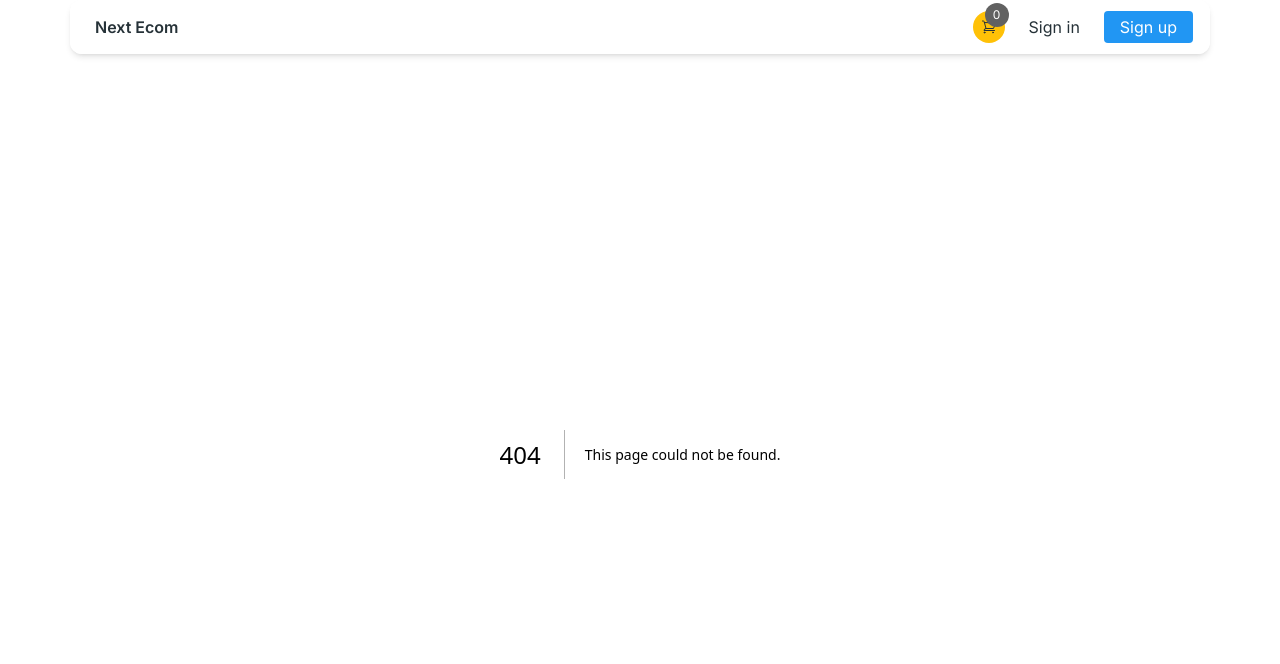
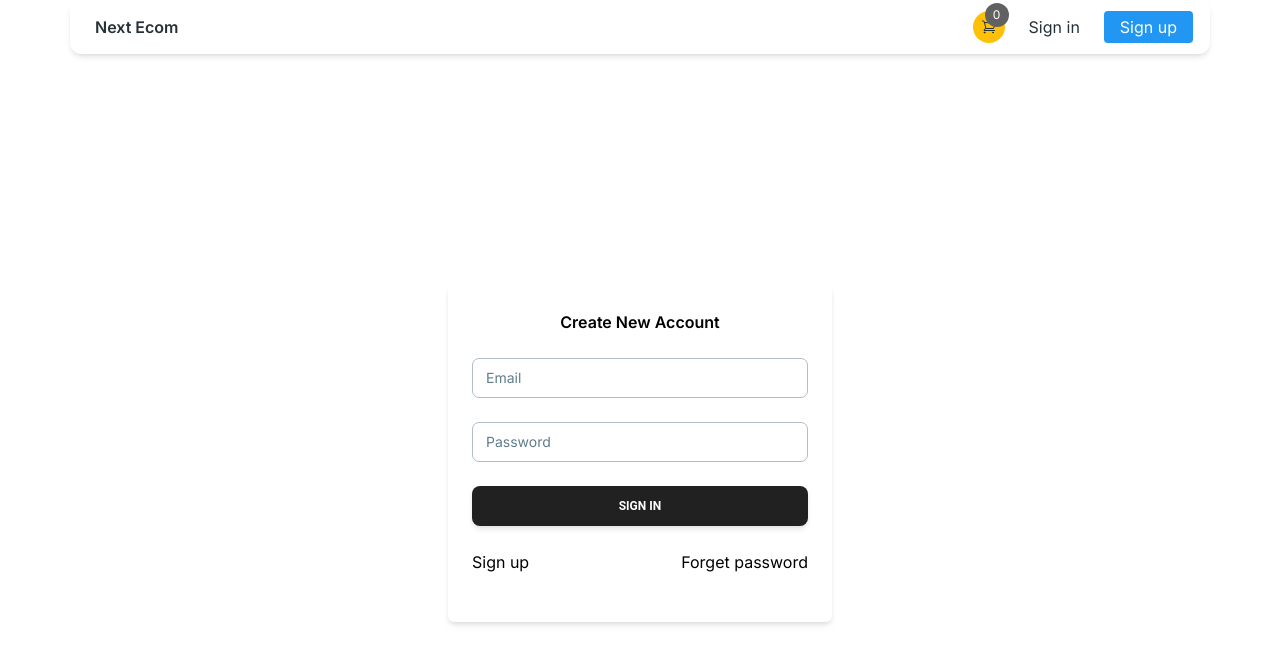
Before and after one commit to Me-JJ/Next-Ecom_2, a Next.js app: page /auth/signin in a window 1280 px wide. Before the commit this address had no page. Shown: the top 664 px of the page. Built offline with nearby package versions, Linux system fonts and the light colour scheme.

Commit message:
sign in using next auth credentials donee

```diff
--- /dev/null
+++ b/app/api/auth/[...nextauth]/route.ts
@@ -0,0 +1,33 @@
+import NextAuth, { NextAuthOptions } from "next-auth";
+import CredentialsProvider from "next-auth/providers/credentials";
+import { SignInCredentials } from "@app/types";
+
+const authOptions: NextAuthOptions = {
+  providers: [
+    CredentialsProvider({
+      name: "Creds",
+      credentials: {},
+      async authorize(credentials, req) {
+        console.log("route next-auth->", credentials);
+
+        const { email, password } = credentials as SignInCredentials;
+        //send req to you api route to sign in and send err n success
+        const { user, error } = await fetch(
+          "http://localhost:3000/api/users/signin",
+          {
+            method: "POST",
+            body: JSON.stringify({ email, password }),
+          }
+        ).then(async (res) => await res.json());
+
+        if (error) throw new Error(error);
+
+        return { id: user.id };
+      },
+    }),
+  ],
+};
+
+const handler = NextAuth(authOptions);
+
+export { handler as GET, handler as POST };
--- /dev/null
+++ b/app/api/users/signin/route.ts
@@ -0,0 +1,31 @@
+import startDb from "@/app/lib/db";
+import UserModel from "@/app/models/userModel";
+import { SignInCredentials } from "@/app/types";
+import { NextResponse } from "next/server";
+
+export const POST = async (req: Request) => {
+  const { email, password } = (await req.json()) as SignInCredentials;
+
+  console.log("route signin->", email, password);
+  if (!email || !password)
+    return NextResponse.json({
+      error: "Invalid request, email and password are missing",
+    });
+
+  await startDb();
+
+  const user = await UserModel.findOne({ email });
+  if (!user) return NextResponse.json({ error: "Email mismatch!" });
+
+  const passwordMatch = await user.comparePassword(password);
+  if (!passwordMatch) return NextResponse.json({ error: "Password mismatch!" });
+
+  return NextResponse.json({
+    user: {
+      id: user._id.toString(),
+      name: user.name,
+      avatar: user.avatar?.url,
+      role: user.role,
+    },
+  });
+};
--- /dev/null
+++ b/app/auth/signin/page.tsx
@@ -0,0 +1,90 @@
+"use client";
+
+import { XMarkIcon } from "@heroicons/react/24/outline";
+import { Button, Input } from "@material-tailwind/react";
+import AuthFormContainer from "@components/AuthFormContainer";
+import { filterFormikErrors } from "@/app/utils/formikHelpers";
+import React from "react";
+import { useFormik } from "formik";
+import Link from "next/link";
+import * as yup from "yup";
+import { signIn } from "next-auth/react";
+
+const validationSchema = yup.object().shape({
+  email: yup.string().email("Invalid email").required("Email is required"),
+  password: yup
+    .string()
+    .min(6, "Password must be at least 6 characters")
+    .required("Password is required"),
+});
+
+export default function SignIn() {
+  const {
+    values,
+    isSubmitting,
+    touched,
+    errors,
+    handleSubmit,
+    handleBlur,
+    handleChange,
+  } = useFormik({
+    initialValues: { email: "", password: "" },
+    validationSchema,
+    onSubmit: async (values, actions) => {
+      await signIn("credentials", { ...values });
+    },
+  });
+
+  const errorsToRender = filterFormikErrors(errors, touched, values);
+
+  type valueKeys = keyof typeof values;
+
+  const { email, password } = values;
+  const error = (name: valueKeys) => {
+    return errors[name] && touched[name] ? true : false;
+  };
+
+  return (
+    <AuthFormContainer title="Create New Account" onSubmit={handleSubmit}>
+      <Input
+        name="email"
+        label="Email"
+        value={email}
+        onChange={handleChange}
+        onBlur={handleBlur}
+        error={error("email")}
+        crossOrigin={undefined}
+      />
+      <Input
+        name="password"
+        label="Password"
+        value={password}
+        onChange={handleChange}
+        onBlur={handleBlur}
+        error={error("password")}
+        type="password"
+        crossOrigin={undefined}
+      />
+      <Button type="submit" className="w-full" disabled={isSubmitting}>
+        Sign in
+      </Button>
+      <div className="flex items-center justify-between">
+        <Link href="/auth/signup">Sign up</Link>
+        <Link href="/auth/forget-password">Forget password</Link>
+      </div>
+      <div className="">
+        {errorsToRender.map((item) => {
+          return (
+            <div
+              key={item}
+              className="space-x-1 flex items-center text-red-500"
+            >
+              <XMarkIcon className="w-4 h-4" />
+              <p className="text-xs">{item}</p>
+            </div>
+          );
+        })}
+      </div>
+    </AuthFormContainer>
+  );
+}
--- a/app/auth/signup/page.tsx
+++ b/app/auth/signup/page.tsx
@@ -8,6 +8,7 @@ import { useFormik } from "formik";
 import * as yup from "yup";
 import { filterFormikErrors } from "@/app/utils/formikHelpers";
 import { toast } from "react-toastify";
+import Link from "next/link";
 
 const validationSchema = yup.object().shape({
   name: yup.string().required("Name is required"),
@@ -57,6 +58,12 @@ export default function SignUp() {
 
   const { email, name, password } = values;
 
+  type valueKeys = keyof typeof values;
+  //material tailwind and formik check docs
+  const error = (name: valueKeys) => {
+    return errors[name] && touched[name] ? true : false;
+  };
+
   return (
     <AuthFormContainer title="Create New Account" onSubmit={handleSubmit}>
       <Input
@@ -66,6 +73,7 @@ export default function SignUp() {
         onChange={handleChange}
         onBlur={handleBlur}
         value={name}
+        error={error("name")}
       />
       <Input
         name="email"
@@ -74,6 +82,7 @@ export default function SignUp() {
         onChange={handleChange}
         onBlur={handleBlur}
         value={email}
+        error={error("email")}
       />
       <Input
         name="password"
@@ -83,10 +92,17 @@ export default function SignUp() {
         onChange={handleChange}
         onBlur={handleBlur}
         value={password}
+        error={error("password")}
       />
       <Button type="submit" className="w-full" disabled={isSubmitting}>
         Sign up
       </Button>
+
+      <div className="flex items-center justify-between">
+        <Link href="/auth/signin">Sign In</Link>
+        <Link href="/auth/forget-password">Forget password</Link>
+      </div>
+
       <div className="">
         {formErrors.map((err) => {
           return (
--- a/app/models/userModel.ts
+++ b/app/models/userModel.ts
@@ -6,7 +6,7 @@ interface UserDocument extends Document {
   name: string;
   password: string;
   role: "admin" | "user";
-  avatar: { url: string; id: string };
+  avatar?: { url: string; id: string };
   verified: boolean;
 }
 
--- a/app/types/index.ts
+++ b/app/types/index.ts
@@ -10,6 +10,11 @@ export interface NewUserRequest {
   password: string;
 }
 
+export interface SignInCredentials {
+  email: string;
+  password: string;
+}
+
 export interface EmailVerifyRequest {
   token: string;
   userId: string;
--- a/next.config.js
+++ b/next.config.js
@@ -1,4 +1,8 @@
 /** @type {import('next').NextConfig} */
-const nextConfig = {}
+const nextConfig = {
+  experimental: {
+    serverActions: true,
+  },
+};
 
-module.exports = nextConfig
+module.exports = nextConfig;
--- a/package.json
+++ b/package.json
@@ -9,6 +9,7 @@
     "lint": "next lint"
   },
   "dependencies": {
+    "@auth/core": "^0.12.0",
     "@heroicons/react": "^2.0.18",
     "@material-tailwind/react": "^2.1.1",
     "@types/bcrypt": "^5.0.0",
```
Also changed, not shown: auth.ts (added, +32 -0 lines), 1 other file (tests, documents, lock files or other folders).
